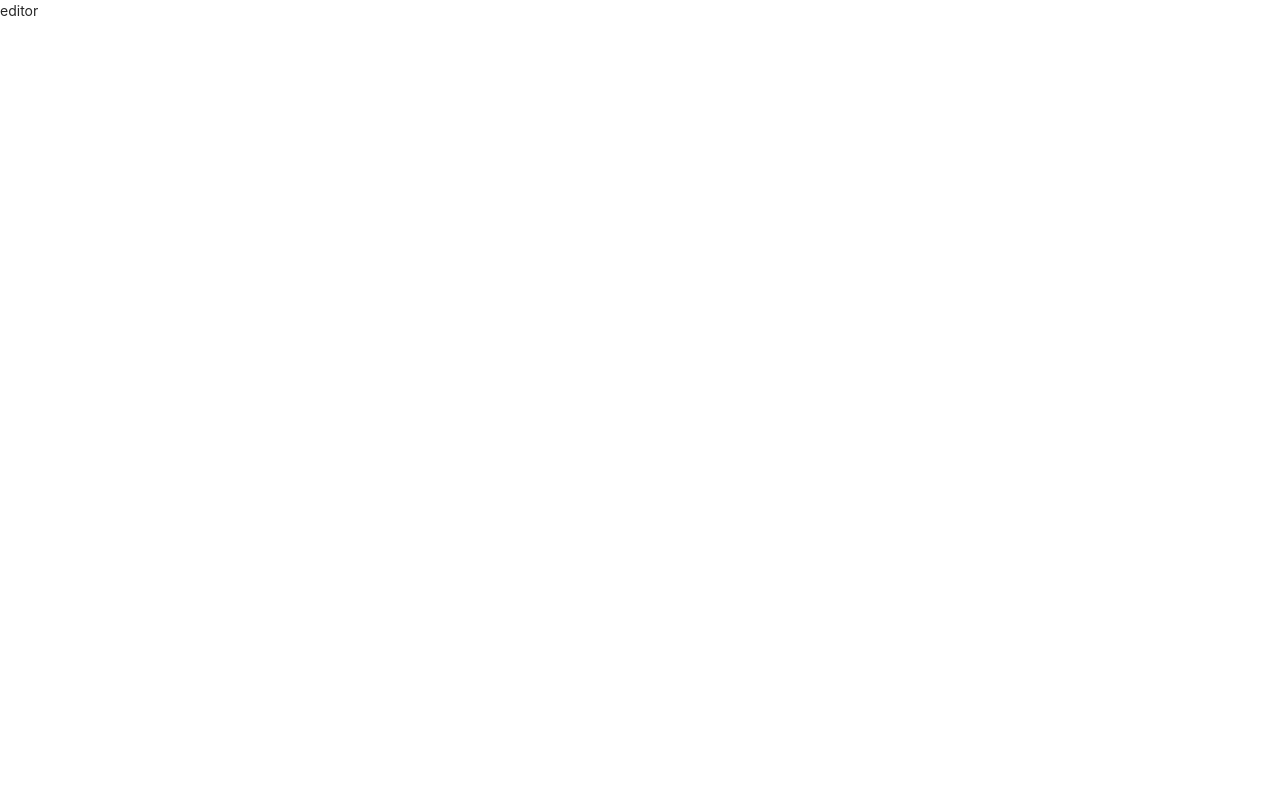
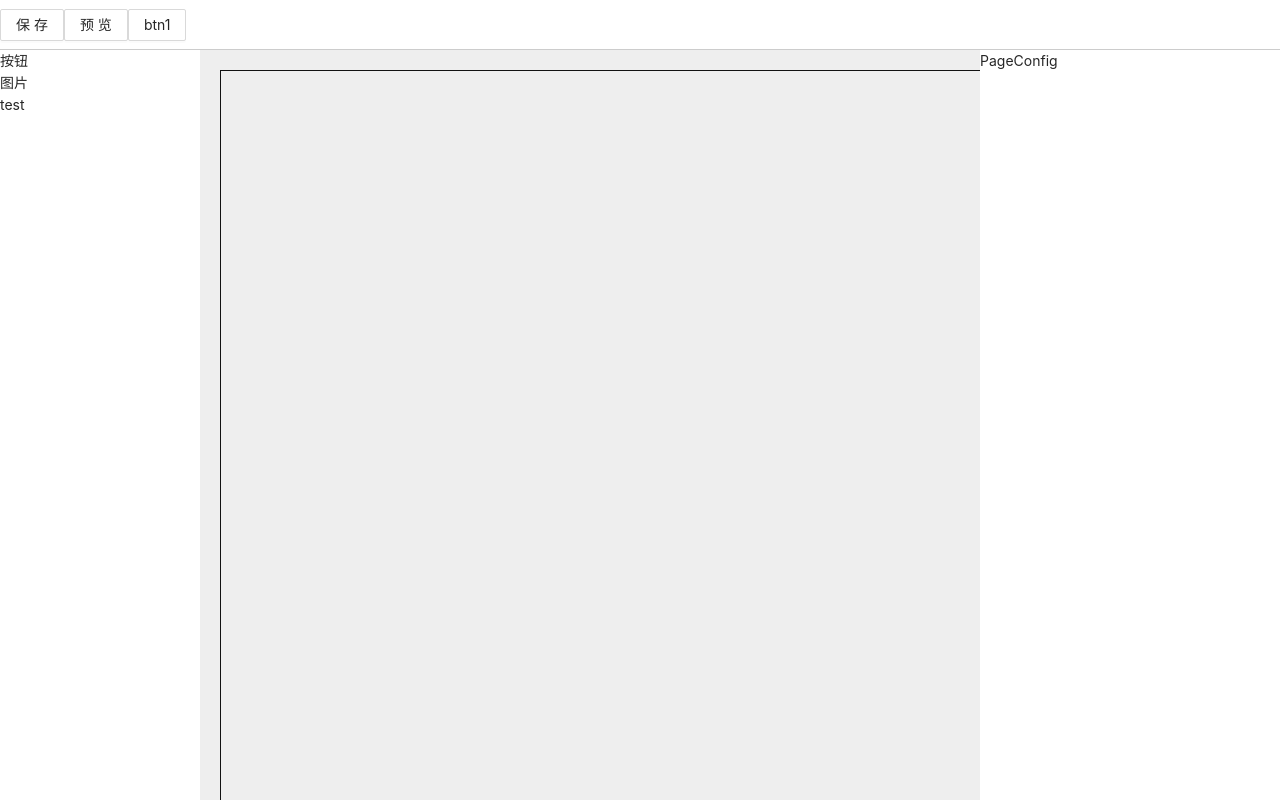
Before and after one commit to lulupy/big-screen-builder, a React (Create React App) app: page / in a window 1280 px wide. Built offline with nearby package versions, Linux system fonts and the light colour scheme.

Commit message:
保持到localstorage，并实现预览

```diff
--- a/src/demos/EditorDemo/components/buttonComponent.tsx
+++ b/src/default/components/buttonComponent.tsx
@@ -1,4 +1,4 @@
-import { ComponentModel } from "../../../editor-core";
+import { ComponentModel } from "../../editor-core";
 
 
 const Button = () => {
--- a/src/demos/EditorDemo/components/imageComponent.tsx
+++ b/src/default/components/imageComponent.tsx
@@ -1,4 +1,4 @@
-import { ComponentModel } from "../../../editor-core";
+import { ComponentModel } from "../../editor-core";
 
 const Image = () => {
   return <div>Image</div>;
--- a/src/demos/EditorDemo/components/tableComponent.tsx
+++ b/src/default/components/tableComponent.tsx
@@ -1,5 +1,5 @@
 import React from 'react';
-import { ComponentModel } from "../../../editor-core";
+import { ComponentModel } from "../../editor-core";
 
 
 
--- a/src/demos/EditorDemo/components/testComponent.tsx
+++ b/src/default/components/testComponent.tsx
@@ -1,6 +1,6 @@
 import React from "react";
-import { ComponentModel } from "../../../editor-core";
-import { IDataSource } from "../../../editor-core/DataSource/AbstractDataSource";
+import { ComponentModel } from "../../editor-core";
+import { IDataSource } from "../../editor-core/DataSource/AbstractDataSource";
 
 
 interface IButtonProps {
--- a/src/demos/EditorDemo/editor.tsx
+++ b/src/default/editor.tsx
@@ -1,5 +1,5 @@
 import { Input, InputNumber } from 'antd';
-import { EditorModel } from '../../editor-core';
+import { EditorModel } from '../editor-core';
 import buttonComponent from './components/buttonComponent';
 import imageComponent from './components/imageComponent';
 import testComponent from './components/testComponent';
--- a/src/editor-core/editor/EditorView/index.tsx
+++ b/src/editor-core/editor/EditorView/index.tsx
@@ -9,9 +9,11 @@ import "./index.css";
 
 interface EditorViewProps {
   editor: IEditor,
+  onSave: () => void,
+  onPreview: () => void,
 }
 
-const EidorView = ({ editor }: EditorViewProps) => {
+const EidorView = ({ editor, onSave, onPreview }: EditorViewProps) => {
   const components = editor.getComponents();
   const page = editor.getPage();
   if(!page) return null;
@@ -19,8 +21,8 @@ const EidorView = ({ editor }: EditorViewProps) => {
     <EditorContext.Provider value={editor}>
       <div className='eidtor'>
         <div className='editor__header'>
-          <Button>btn1</Button>
-          <Button>btn1</Button>
+          <Button onClick={onSave}>保存</Button>
+          <Button onClick={onPreview}>预览</Button>
           <Button>btn1</Button>
         </div>
         <div className='editor__content'>
--- a/src/index.tsx
+++ b/src/index.tsx
@@ -4,7 +4,6 @@ import { HashRouter  } from 'react-router-dom';
 import './index.css';
 import App from './App';
 import DragAndResize from './demos/DragAndResize';
-import EditorDemo from './demos/EditorDemo';
 
 import reportWebVitals from './reportWebVitals';
 
--- a/src/pages/editor/index.tsx
+++ b/src/pages/editor/index.tsx
@@ -1,7 +1,21 @@
 import React from 'react';
+import { useNavigate } from 'react-router';
+import editor from '../../default/editor';
+import {  EditorView, PageModel } from '../../editor-core';
+
+const page = new PageModel();
+editor.setPage(page);
 
 const Editor = () => {
-  return <div>editor</div>
+  let navigate = useNavigate();
+
+  const handleSave = () => {
+    localStorage.setItem('data', JSON.stringify(editor.serializePage(), null ,2));
+  };
+  const handlePreview = () => {
+    navigate('/preview');
+  };
+  return <EditorView editor={editor} onSave={handleSave} onPreview={handlePreview}/>
 }
 
 export default Editor;
--- a/src/pages/preview/index.tsx
+++ b/src/pages/preview/index.tsx
@@ -1,7 +1,11 @@
 import React from 'react';
-
-const Preview = () => {
-  return <div>preview</div>
+import editor from '../../default/editor';
+import Preview from '../../preview';
+const PreviewPage = () => {
+  const data = localStorage.getItem('data');
+  if(!data) return null;
+  const page = editor.deserializePage(JSON.parse(data))
+  return <Preview page={page} />;
 }
 
-export default Preview;
+export default PreviewPage;
--- a/src/preview/ItemWrapper/index.tsx
+++ b/src/preview/ItemWrapper/index.tsx
@@ -6,7 +6,12 @@ interface IItemWrapperProps {
 }
 
 const ItemWrapper = ({ item }: IItemWrapperProps) => {
-  return <div>ItemWrapper</div>
+  const { ViewComponent } = item.component;
+  return (
+    <div>
+      <ViewComponent></ViewComponent>
+    </div>
+  );
 }
 
 export default React.memo(ItemWrapper);
```
Also changed, not shown: src/demos/EditorDemo/index.tsx (deleted, +0 -12 lines).
